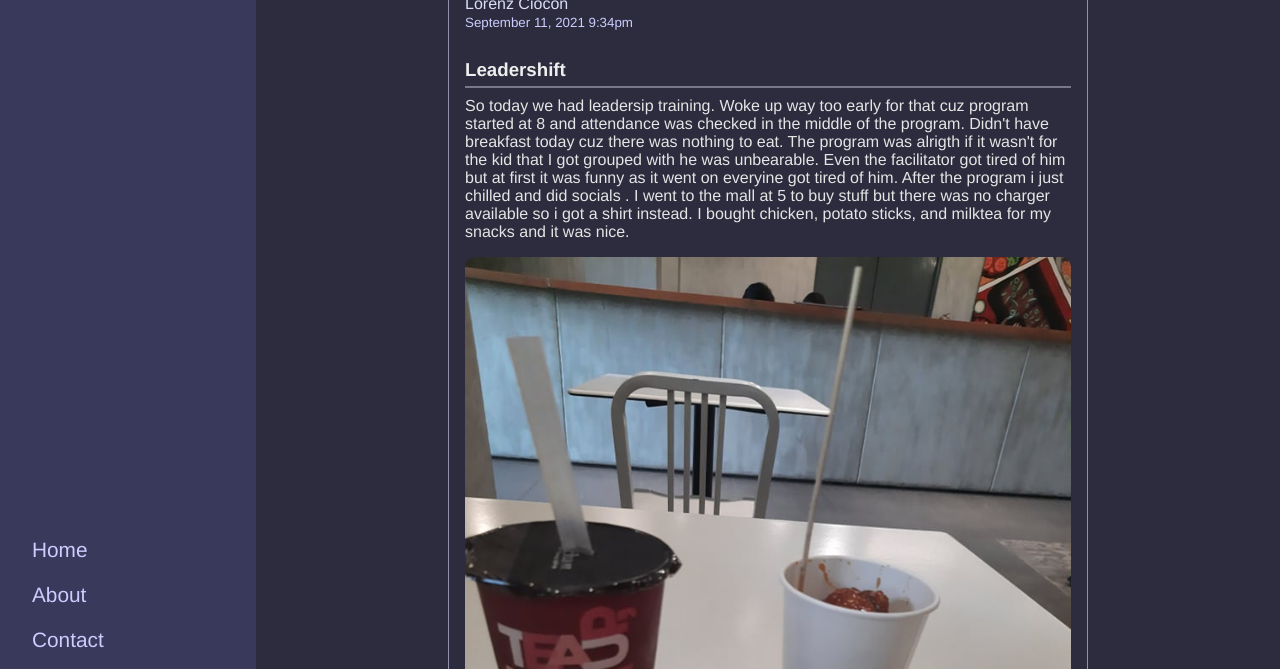
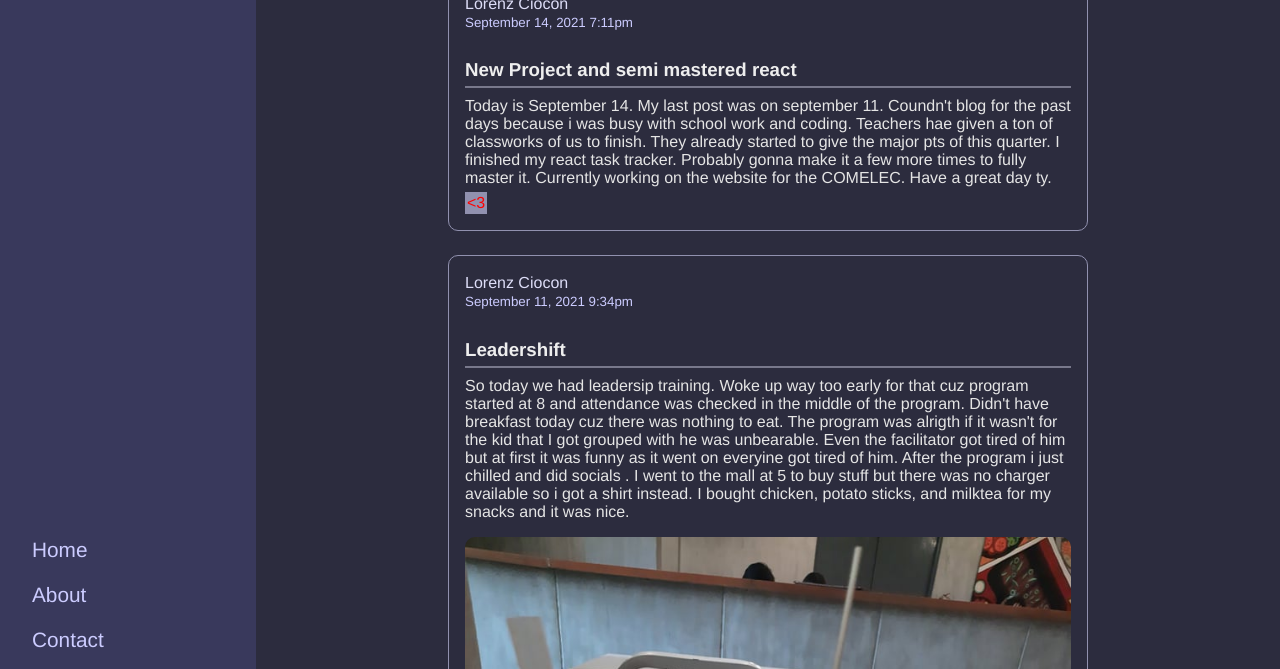
Before and after one commit to liliput35/Ciocons-Blog, a plain HTML site: page index.html in a window 1280 px wide. Shown: the part 56-725 px from the top of the page. Drawn offline with Linux system fonts and the light colour scheme.

Commit message:
Update index.html

```diff
--- a/index.html
+++ b/index.html
@@ -27,6 +27,18 @@
 
         <section class="main">
             <h1 class="header">Ciocon's Blog</h1>
+
+            <div class="blogpost">
+                <div class="profile">
+                    <img src="" alt=""><a href="">Lorenz Ciocon</a>
+                </div>
+                <small class="small">September 14, 2021 7:11pm</small>
+                <h3>New Project and semi mastered react</h3>
+                <p>Today is September 14. My last post was on september 11. Coundn't blog for the past days because i was busy with school work and coding.
+                Teachers hae given a ton of classworks of us to finish. They already started to give the major pts of this quarter. I finished my react task tracker.
+                 Probably gonna make it a few more times to fully master it. Currently working on the website for the COMELEC. Have a great day ty.</p>
+                <button class="like"><3</button>
+            </div>
 
             <div class="blogpost">
                 <div class="profile">
```
